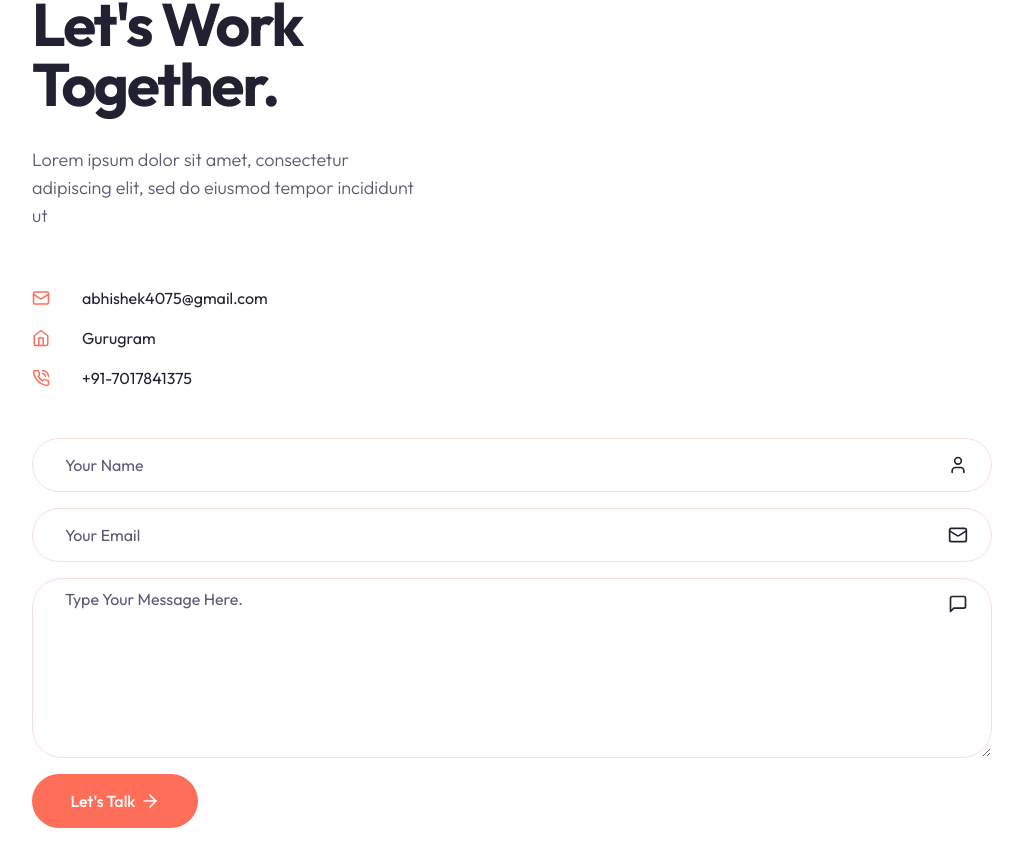
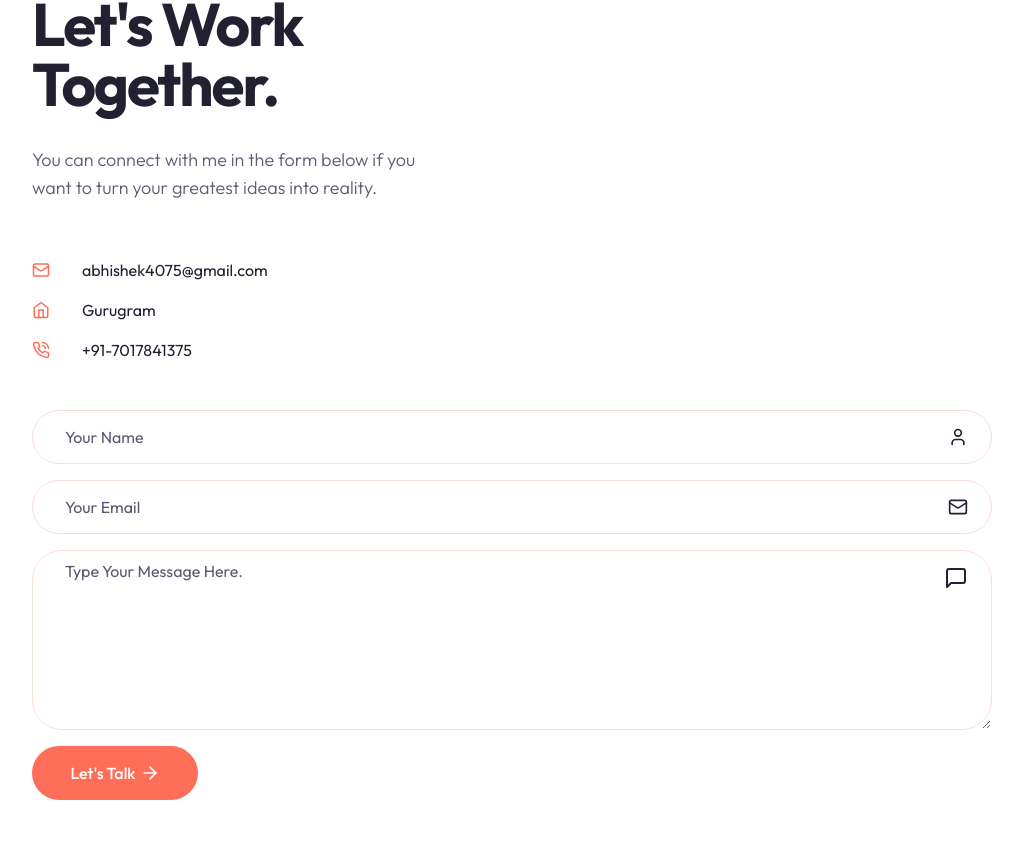
Before and after one commit to abhishek9125/Portfolio, a Next.js app: page /contact in a window 1280 px wide. Shown: the part 199-1066 px from the top of the page, without its empty margins (128-1151 px from the left). Built offline with nearby package versions, Linux system fonts and the light colour scheme.

Commit message:
Completed: Email Form

```diff
--- a/app/contact/page.js
+++ b/app/contact/page.js
@@ -12,11 +12,11 @@ function Contact() {
                     <div className="flex flex-col justify-center">
                         <div className="flex items-center gap-x-4 text-primary text-lg mb-4">
                             <span className="w-[30px] h-[2px] bg-primary" ></span>
-                            Say Hello 👋
+                            Say Hi 👋
                         </div>
                         <h1 className="h1 max-w-md mb-8">Let's Work Together.</h1>
                         <p className="subtitle max-w-[400px]">
-                            Lorem ipsum dolor sit amet, consectetur adipiscing elit, sed do eiusmod tempor incididunt ut
+                            You can connect with me in the form below if you want to turn your greatest ideas into reality.
                         </p>
                     </div>
                     <div className="hidden xl:flex w-full bg-contact_illustration_light dark:bg-contact_illustration_dark bg-contain bg-top bg-no-repeat">
--- a/components/Form.js
+++ b/components/Form.js
@@ -5,33 +5,104 @@ import React, { useState } from 'react'
 import { Button } from './ui/button';
 import { Input } from './ui/input';
 import { Textarea } from './ui/textarea';
+import emailjs from '@emailjs/browser';
+import { ToastContainer, toast } from 'react-toastify';
+import 'react-toastify/dist/ReactToastify.css';
 
 function Form() {
 
+    const [loading, setLoading] = useState(false);
     const [name, setName] = useState("");
     const [email, setEmail] = useState("");
     const [message, setMessage] = useState("");
 
+    const handleSubmit = (e) => {
+        e.preventDefault();
+
+        if(!email || !name || !message) {
+            toast.error('Please fill the form', {
+                position: "top-right",
+                autoClose: 5000,
+                hideProgressBar: false,
+                closeOnClick: true,
+                pauseOnHover: true,
+                draggable: true,
+                progress: undefined,
+                theme: "light",
+            });
+            return;
+        }
+
+        setLoading(true);
+        const serviceId = "service_j9cviju";
+        const templateId = "template_1uzp3z9";
+        const publicKey = "uTO0U5U4uuQG9v03W"
+
+        const templateParams = {
+            from_name: name,
+            from_email: email,
+            to_name: 'Abhishek from Portfolio',
+            message: `${email} : ${message}`
+        }
+
+        emailjs
+            .send(serviceId, templateId, templateParams, publicKey)
+            .then((response) => {
+                toast.success('🦄 Email Sent Successfully!', {
+                    position: "top-right",
+                    autoClose: 5000,
+                    hideProgressBar: false,
+                    closeOnClick: true,
+                    pauseOnHover: true,
+                    draggable: true,
+                    progress: undefined,
+                    theme: "light",
+                });
+                console.log('Email Sent Successfully : ', response);
+                setName('');
+                setEmail('');
+                setMessage('');
+            })
+            .catch((error) => {
+                toast.error('Error Sending Email Try Again', {
+                    position: "top-right",
+                    autoClose: 5000,
+                    hideProgressBar: false,
+                    closeOnClick: true,
+                    pauseOnHover: true,
+                    draggable: true,
+                    progress: undefined,
+                    theme: "light",
+                });
+                console.error('Error Sending Email : ', error);
+            })
+            .finally(() => {
+                setLoading(false)
+            })
+
+    }
+
     return (
-        <form className="flex flex-col gap-y-4">
+        <form onSubmit={handleSubmit} className="flex flex-col gap-y-4">
             <div className="relative flex items-center">
-                <Input type="name" id="name" placeholder="Your Name" value={name} onChange={(e) => setName(e.target.value)} />
+                <Input type="text" id="name" placeholder="Your Name" value={name} onChange={(e) => setName(e.target.value)} />
                 <User className="absolute right-6" size={20} />
             </div>
 
             <div className="relative flex items-center">
-                <Input type="email" id="email" placeholder="Your Email" />
-                <MailIcon className="absolute right-6" size={20} value={email} onChange={(e) => setEmail(e.target.value)} />
+                <Input type="email" id="email" placeholder="Your Email" value={email} onChange={(e) => setEmail(e.target.value)} />
+                <MailIcon className="absolute right-6" size={20} />
             </div>
 
             <div className="relative flex items-center">
-                <Textarea placeholder="Type Your Message Here." />
-                <MessageSquare className="absolute top-4 right-6" value={message} size={20} onChange={(e) => setMessage(e.target.value)} />
+                <Textarea placeholder="Type Your Message Here." value={message} size={20} onChange={(e) => setMessage(e.target.value)} />
+                <MessageSquare className="absolute top-4 right-6" />
             </div>
-            <Button className="flex items-center gap-x-1 max-w-[166px]">
+            <Button className="flex items-center gap-x-1 max-w-[166px]" disabled={loading}>
                 Let's Talk
                 <ArrowRightIcon size={20} />
             </Button>
+            <ToastContainer />
         </form>
     )
 }
--- a/package.json
+++ b/package.json
@@ -9,6 +9,7 @@
     "lint": "next lint"
   },
   "dependencies": {
+    "@emailjs/browser": "^3.11.0",
     "@hookform/resolvers": "^3.3.4",
     "@radix-ui/react-dialog": "^1.0.5",
     "@radix-ui/react-icons": "^1.3.0",
@@ -26,6 +27,7 @@
     "react-dom": "^18",
     "react-hook-form": "^7.49.2",
     "react-icons": "^4.12.0",
+    "react-toastify": "^9.1.3",
     "swiper": "^11.0.5",
     "tailwind-merge": "^2.2.0",
     "tailwindcss-animate": "^1.0.7",
```
Also changed, not shown: 1 other file (tests, documents, lock files or other folders).
